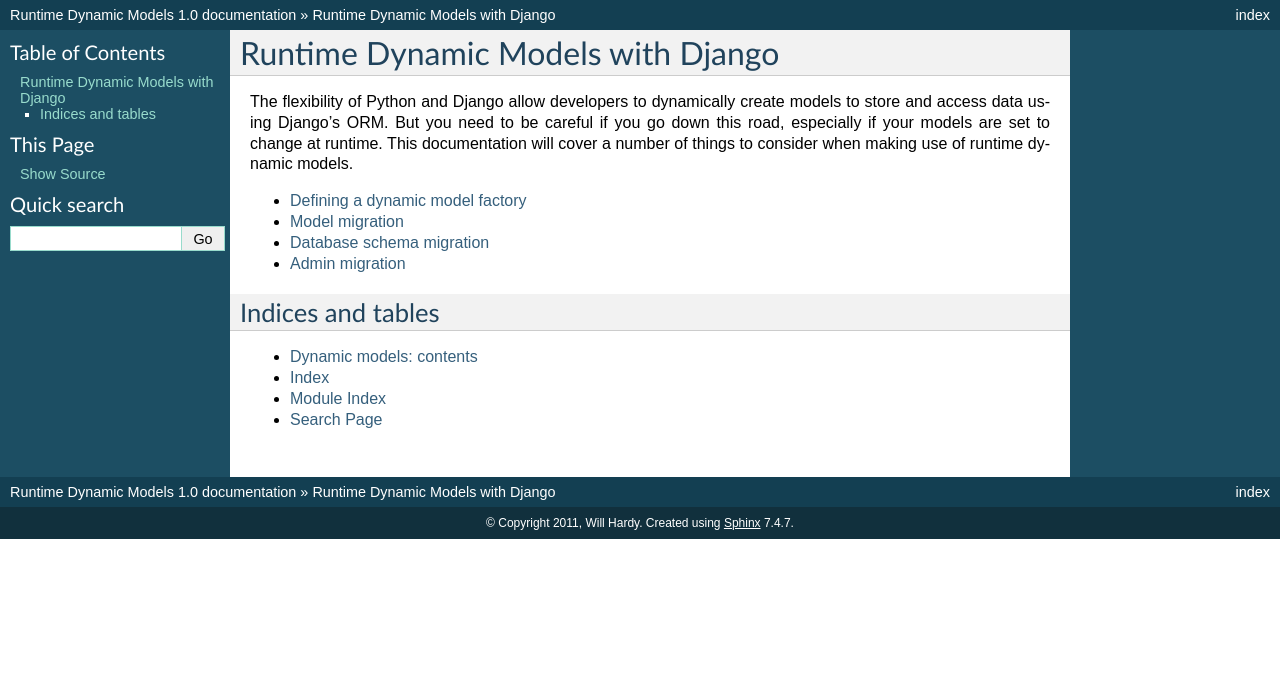
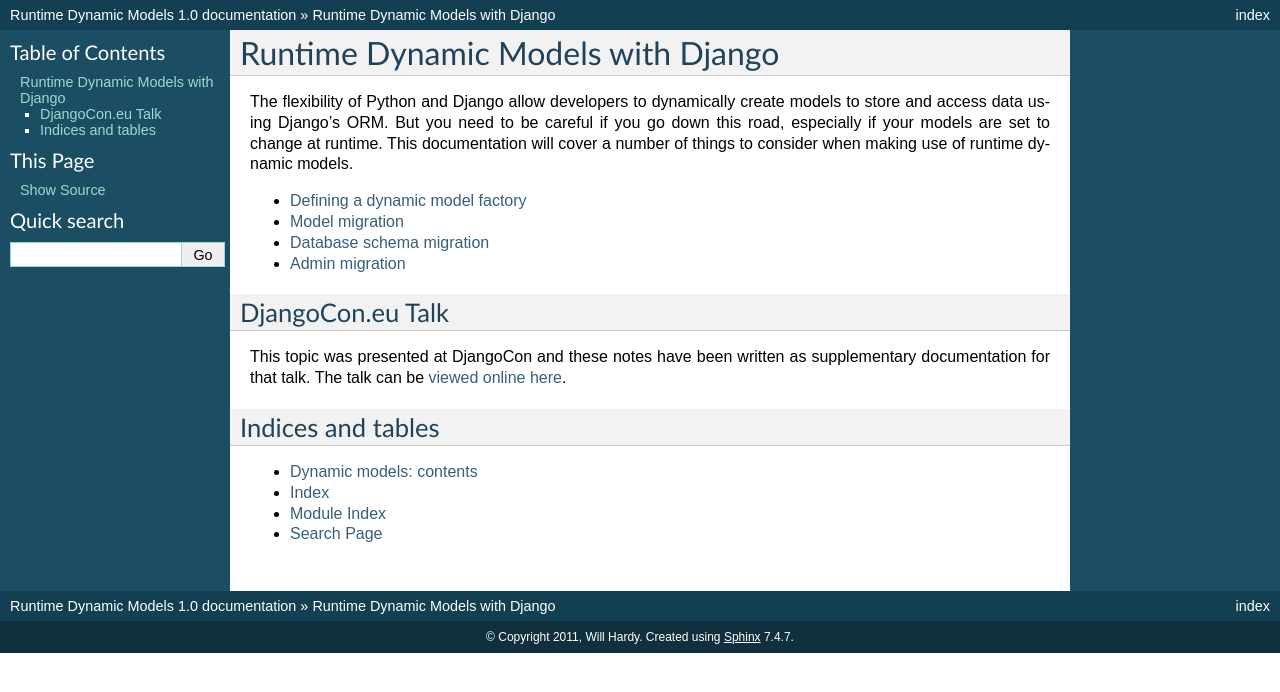
Before and after one commit to willhardy/dynamic-models, a Sphinx documentation site: the page built from doc/index.rst, in a window 1280 px wide. Shown: the top 692 px of the page. Built offline with Sphinx 7.4.7, drawn with Linux system fonts in a browser that asks for light colours.

Commit message:
Updating readme and index with video links.

```diff
--- a/README.rst
+++ b/README.rst
@@ -4,8 +4,8 @@
 This is an example project to demonstrate a number of techniques that allow
 dynamic models to work.
 This was written to accompany a talk at 2011 Djangocon.eu, the text of the
-talk will be provided in the documentation folder of this project and a link
-to the video will be provided here when it is available.
+talk is provided in `this project's documentation <http://dynamic-models.readthedocs.org/>`_ and a video
+of the presentation `can be found here <http://2011.djangocon.eu/talks/22/>`_.
 
 The project is a simple survey maker, where admin users can define surveys.
 The responses can then be stored in a customised table for that survey,
--- a/doc/index.rst
+++ b/doc/index.rst
@@ -20,6 +20,13 @@
 - :ref:`Database schema migration <topics-database-migration>`
 - :ref:`Admin migration <topics-admin-migration>`
 
+DjangoCon.eu Talk
+=================
+
+This topic was presented at DjangoCon and these notes have been written
+as supplementary documentation for that talk.
+The talk can be `viewed online here <http://2011.djangocon.eu/talks/22/>`_.
+
 
 Indices and tables
 ==================
```
